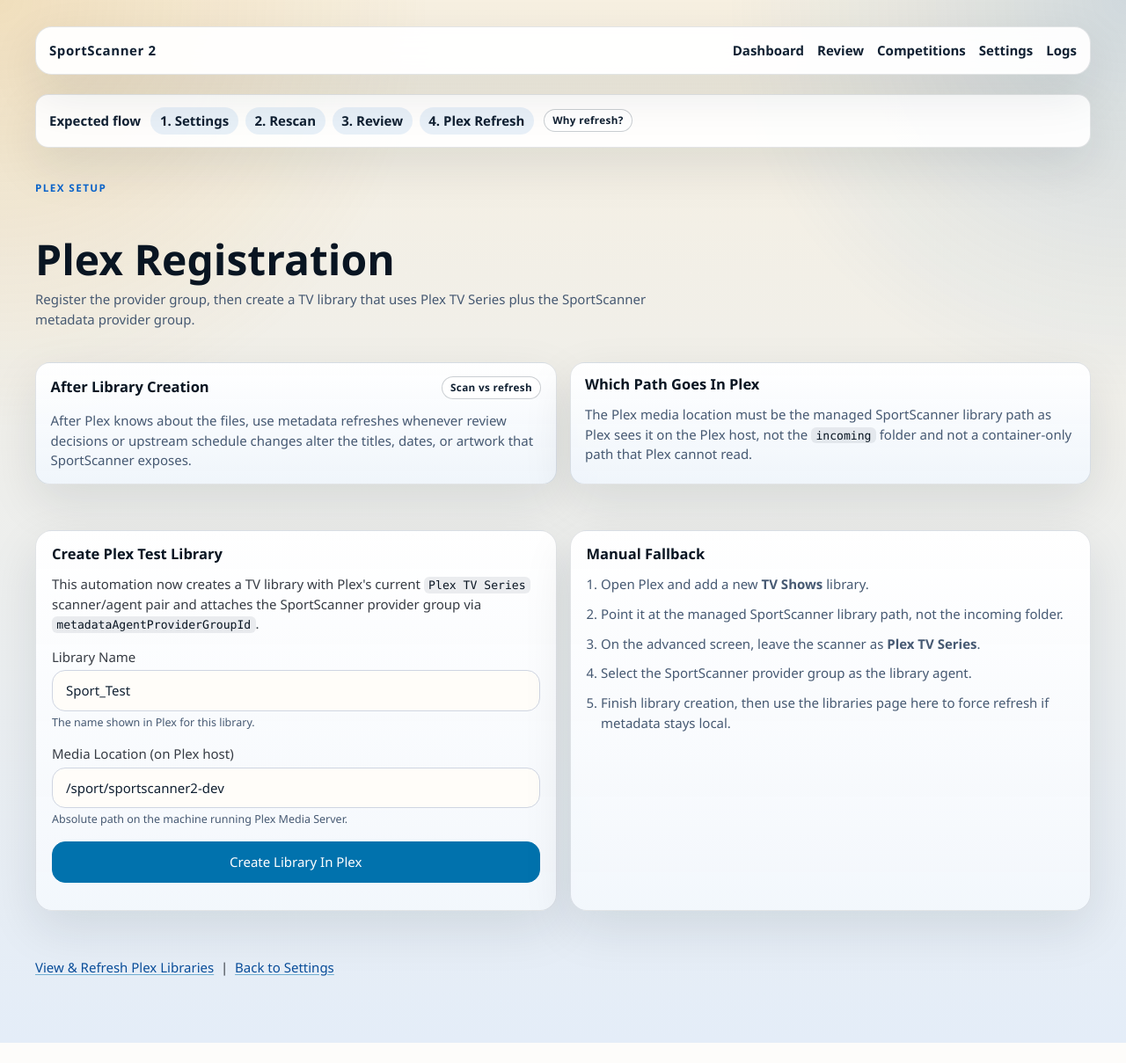
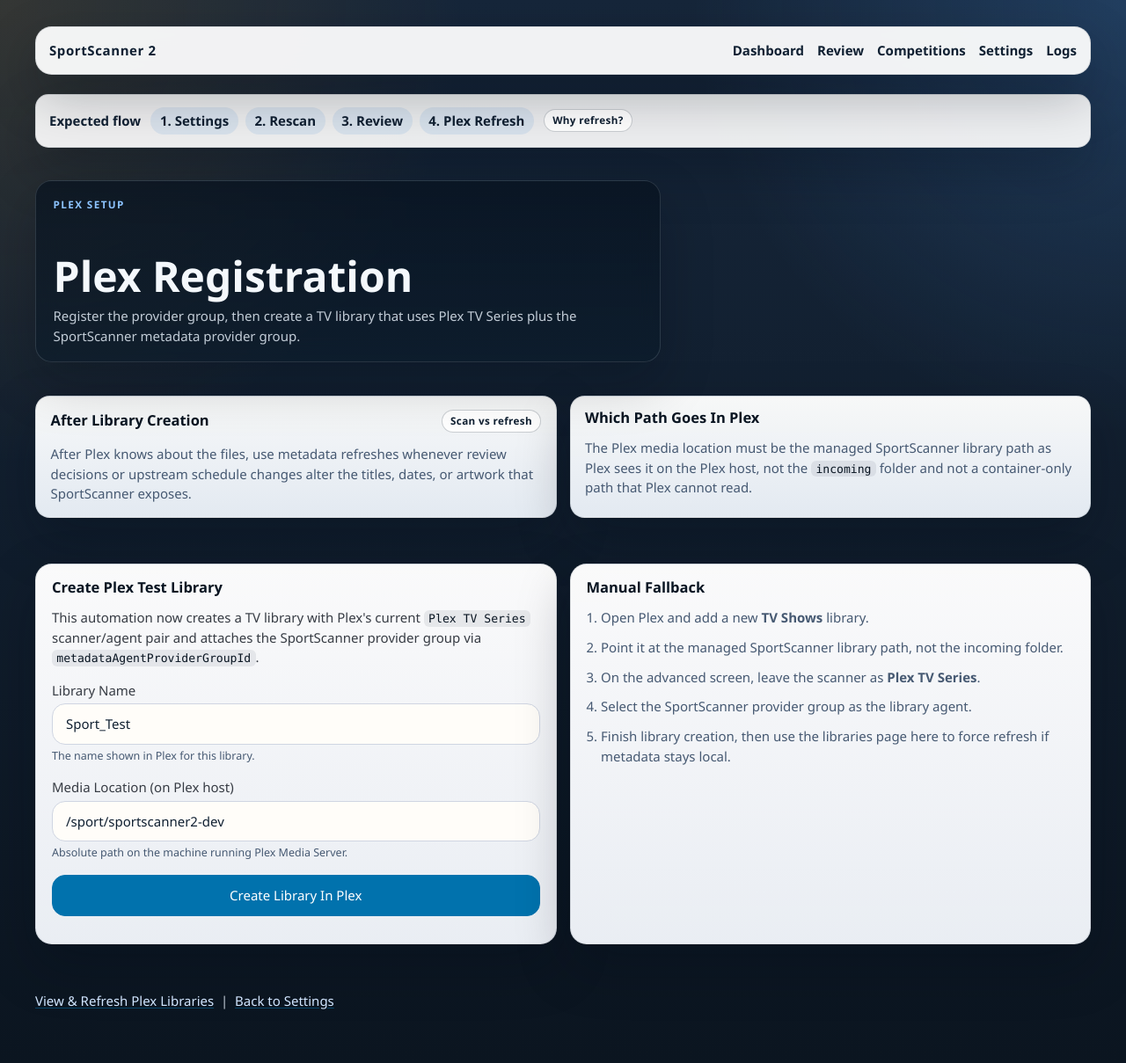
Before and after one commit to mmmmmtasty/SportScanner, a FastAPI app: page /admin/register-plex in a window 1280 px wide. Shown: the whole page at 88% size. Before the commit the page ends 1186 px from the top, so only its background shows below. Run offline with FastAPI, Linux system fonts and the light colour scheme; parts of the project's set-up code (start-up, migrations or seed data) failed here and were passed over; some libraries are stand-ins or nearby versions.

Commit message:
Darken admin background for better contrast

```diff
--- a/sportscanner2/src/sportscanner/static/app.css
+++ b/sportscanner2/src/sportscanner/static/app.css
@@ -15,7 +15,7 @@
   --accent-soft: #deebfb;
   --warm: #a96900;
   --success: #17694b;
-  --shadow: 0 20px 55px rgba(14, 26, 44, 0.1);
+  --shadow: 0 24px 60px rgba(4, 12, 22, 0.28);
 
   --pico-color: var(--ink);
   --pico-muted-color: var(--muted);
@@ -41,9 +41,9 @@
   min-height: 100vh;
   color: var(--ink);
   background:
-    radial-gradient(circle at top left, rgba(210, 142, 24, 0.18), transparent 28%),
-    radial-gradient(circle at top right, rgba(10, 99, 201, 0.16), transparent 26%),
-    linear-gradient(180deg, #f7f0e1 0%, #e4edf8 100%);
+    radial-gradient(circle at top left, rgba(210, 142, 24, 0.16), transparent 30%),
+    radial-gradient(circle at top right, rgba(78, 156, 242, 0.2), transparent 28%),
+    linear-gradient(180deg, #16263a 0%, #0b1520 100%);
 }
 
 body,
@@ -180,9 +180,19 @@
   align-items: start;
 }
 
+.hero > div:first-child,
+.page-header > div:first-child {
+  padding: 1.2rem 1.3rem;
+  border: 1px solid rgba(227, 238, 249, 0.14);
+  border-radius: 1.25rem;
+  background: linear-gradient(180deg, rgba(7, 18, 31, 0.72), rgba(10, 26, 41, 0.56));
+  backdrop-filter: blur(12px);
+  box-shadow: 0 24px 60px rgba(3, 10, 18, 0.22);
+}
+
 .eyebrow {
   margin-bottom: 0.35rem;
-  color: var(--accent);
+  color: #8dc4ff;
   font-size: 0.78rem;
   font-weight: 700;
   letter-spacing: 0.12em;
@@ -192,14 +202,33 @@
 .hero h1,
 .page-header h1 {
   margin-bottom: 0.5rem;
-  color: var(--ink-strong);
+  color: #f4f8fc;
   font-size: clamp(2rem, 4vw, 3.2rem);
 }
 
 .hero-copy {
   max-width: 56rem;
   margin-bottom: 0;
-  color: var(--muted);
+  color: rgba(229, 238, 248, 0.84);
+}
+
+.hero-copy code,
+.page-header code {
+  background: rgba(227, 238, 249, 0.14);
+  color: #f4f8fc;
+}
+
+main.container > p {
+  margin: 0;
+  color: rgba(229, 238, 248, 0.84);
+}
+
+main.container > p a {
+  color: #d2e6ff;
+}
+
+main.container > p a:hover {
+  color: #f7fbff;
 }
 
 .hero-card,
```
Also changed, not shown: 1 other file.
